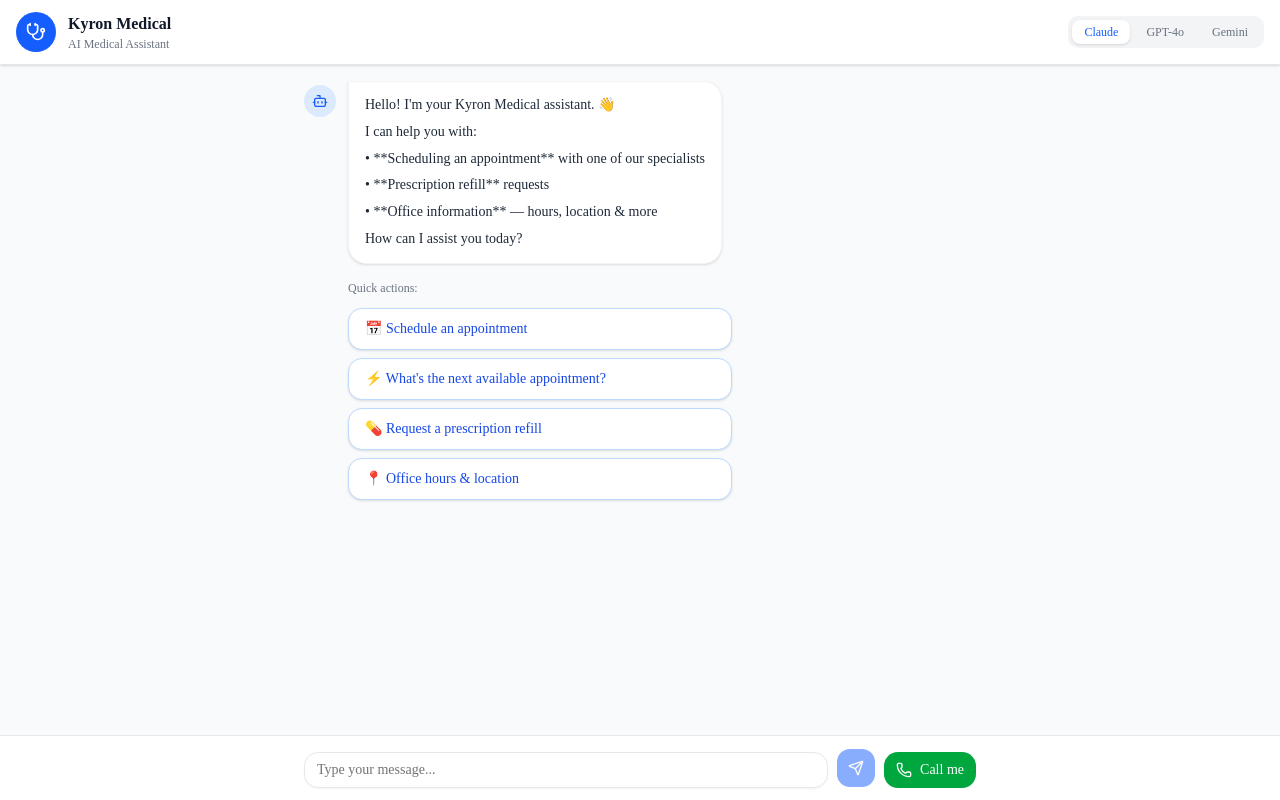
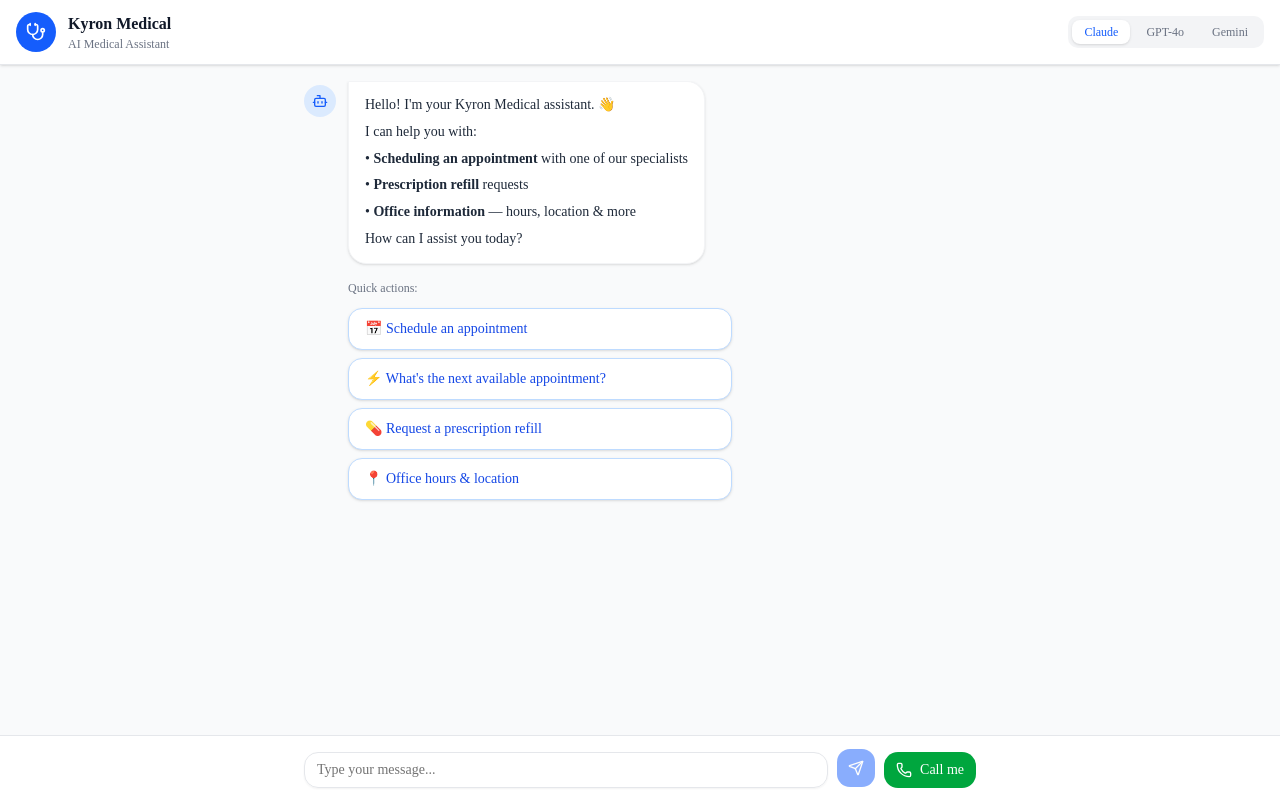
Before and after one commit to bobbychia/kyron-medical-voice, a Next.js app: page / in a window 1280 px wide. Built offline with nearby package versions, Linux system fonts and the light colour scheme.

Commit message:
vogent change

```diff
--- a/components/ChatInterface.tsx
+++ b/components/ChatInterface.tsx
@@ -188,7 +188,13 @@
                 }`}
               >
                 {msg.content.split("\n").map((line, i) => (
-                  <p key={i} className={i > 0 ? "mt-1" : ""}>{line}</p>
+                  <p key={i} className={i > 0 ? "mt-1" : ""}>
+                    {line.split(/(\*\*[^*]+\*\*)/).map((part, j) =>
+                      part.startsWith("**") && part.endsWith("**")
+                        ? <strong key={j}>{part.slice(2, -2)}</strong>
+                        : part
+                    )}
+                  </p>
                 ))}
               </div>
               {msg.role === "user" && (
```
